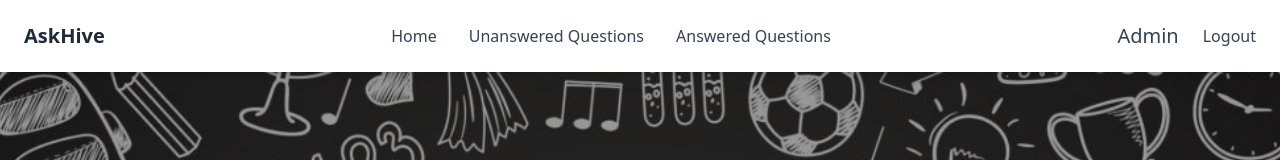
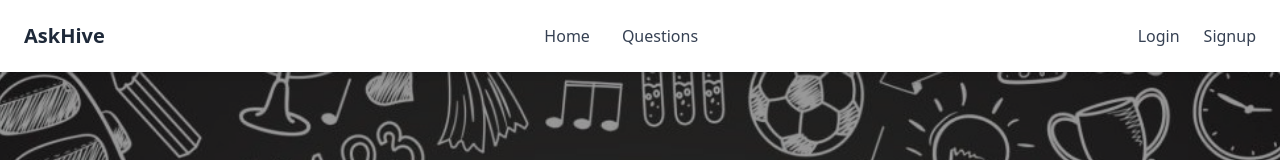
Before and after one commit to Soumita-Nag/QueryService, a Vue app: page / in a window 1280 px wide. Shown: the top 160 px of the page. Built offline with nearby package versions, Linux system fonts and the light colour scheme; no server answers.

Commit message:
demo users added

```diff
--- a/src/App.vue
+++ b/src/App.vue
@@ -14,13 +14,14 @@
 
   const toast=useToast();
   var user=reactive({
-    islogin:true,
-    uname:"Admin",
-    email:"admin@gmail.com",
+    islogin:false,
+    uname:"",
+    email:"",
   })
   const admin=reactive({
     uname:"Admin",
-    email:"admin@gmail.com"
+    email:"admin@gmail.com",
+    role:"admin",
   })
 
   var allQueries=ref([]);
@@ -82,10 +83,12 @@
     if(source==='Logout'){
       user.islogin=false;
       toast.success('Logged out successfully')
-      if(visibility.AskQueries){
-        visibility.AskQueries=false;
-        visibility.HomePage=true;
-      }
+      visibility.HomePage=true;
+      visibility.Questions=false;
+      visibility.answeredQuestions=false;
+      visibility.unAnsweredQuestions=false;
+      visibility.AskQueries=false;
+      visibility.AnswerQuestions=false;
     }
     if(source==='AnswerQuestions'){
       visibility.Questions=!newVisibility;
@@ -137,11 +140,12 @@
         url:"http://localhost:8000/signup",
         method:"POST",
         contentType:"application/json",
-      data: JSON.stringify({
-        uname:uId.uname,
-        email:uId.email,
-        password:uId.password
-      }),
+        data: JSON.stringify({
+          uname:uId.uname,
+          email:uId.email,
+          password:uId.password,
+          role:"user"
+        }),
       success: (data)=>{
         console.log("Success: "+data);
       },
```
Also changed, not shown: 1 other file (tests, documents, lock files or other folders).
